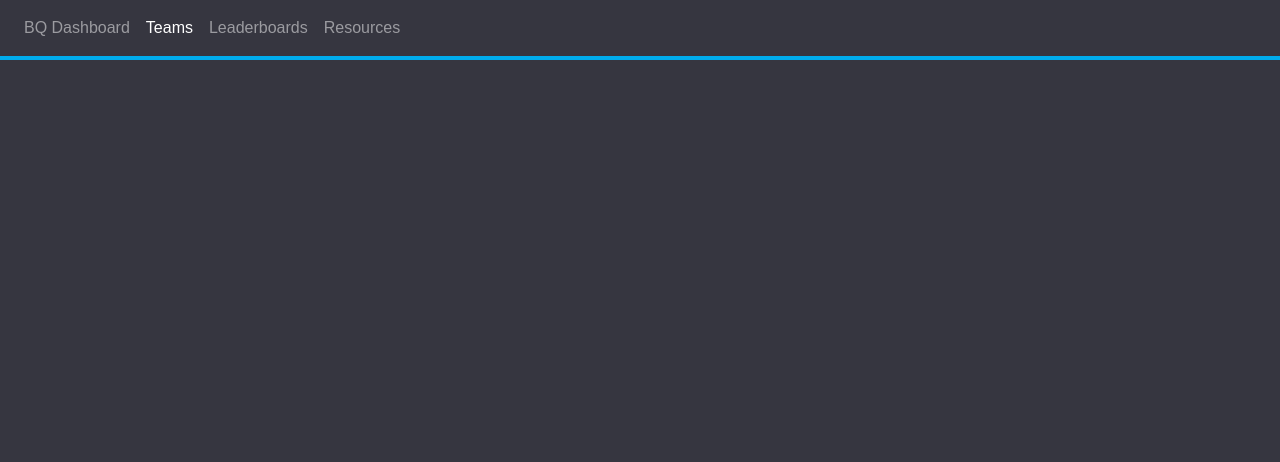
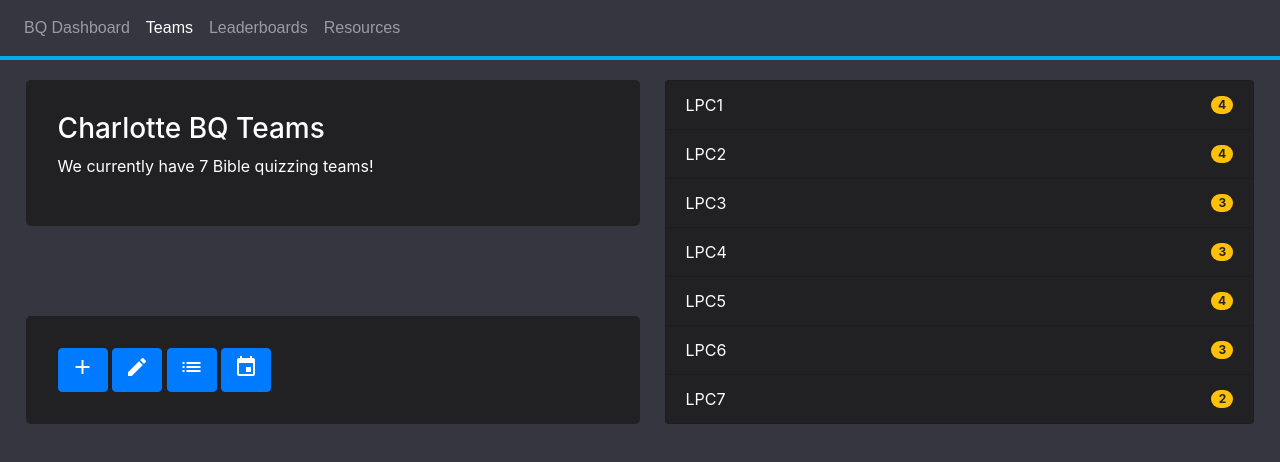
Before and after one commit to yobany10/bq-dashboard, a plain HTML site: page pages/teams.html in a window 1280 px wide. Drawn offline with nearby package versions, Linux system fonts and the light colour scheme; files whose address does not match are found by name; a web font is replaced by a local one.

Commit message:
Updated layout for teams page.

```diff
--- a/assets/css/main.css
+++ b/assets/css/main.css
@@ -7,17 +7,55 @@ body {
   }
 
   .landingItem1 {
-    grid-area: "welcome";
+    grid-area: welcome;
+  }
+
+  .landingItem2 {
+    grid-area: addQuizzer;
   }
 
   .landingContainer {
     display: grid;
-      grid-template-columns: 50% 50%;
-      grid-template-rows: auto;
-      grid-template-areas:
-      "welcome teamsPreview";
+    grid-template-columns: 25% 25% 2% 48%;
+    grid-template-rows: auto;
+    grid-template-areas:
+    "welcome welcome . addQuizzer";
     margin: 80px 2% 0 2%;
     color: white;
+  }
+
+  .teamsItem1 {
+    grid-area: teamsHeader;
+    background-color: #212124 !important;
+    padding: 2rem;
+    border-radius: 5px;
+  }
+
+  .teamsItem2 {
+    grid-area: teamsList;
+  }
+
+  .teamsItem3 {
+    grid-area: teamsOptionList;
+    background-color: #212124 !important;
+    padding: 2rem;
+    border-radius: 5px;
+  }
+
+  .teamsContainer {
+    display: grid;
+    grid-template-columns: 25% 25% 2% 48%;
+    grid-template-rows: auto;
+    grid-template-areas:
+    "teamsHeader teamsHeader . teamsList"
+    ". . . teamsList"
+    "teamsOptionList teamsOptionList . teamsList";
+    margin: 80px 2% 0 2%;
+    color: white;
+  }
+
+  .teamsList li {
+    background-color: #212124 !important;
   }
 
   .navbar {
--- a/pages/teams.html
+++ b/pages/teams.html
@@ -45,11 +45,51 @@
           </nav>
 
     <!-- Landing div -->
-        <div class="landingDiv">
-          <div class="landingTextContainer">
-            <h1>Teams</h1>
+        <div class="teamsContainer">
 
-          </div>
+            <div class="teamsItem1">
+              <h3>Charlotte BQ Teams</h3>
+              <p>We currently have 7 Bible quizzing teams!</p>
+            </div>
+
+            <div class="teamsItem3">
+              <a href="#" class="btn btn-primary"><i class="material-icons" title="add a team">add</i></a>
+              <a href="#" class="btn btn-primary"><i class="material-icons" title="edit a team">edit</i></a>
+              <a href="#" class="btn btn-primary"><i class="material-icons" title="stats">list</i></a>
+              <a href="https://docs.google.com/spreadsheets/d/1vNrcuAofi4VjVhOiac4h1XJb3lWoD1QwrRIBW5fFTl0" class="btn btn-primary" target="_blank"><i class="material-icons" title="upcoming tournaments">event</i></a>
+            </div>
+
+            <ul class="list-group teamsList teamsItem2">
+              <li class="list-group-item d-flex justify-content-between align-items-center">
+                LPC1
+                <span class="badge badge-warning badge-pill" title="number of quizzers">4</span>
+              </li>
+              <li class="list-group-item d-flex justify-content-between align-items-center">
+                LPC2
+                <span class="badge badge-warning badge-pill" title="number of quizzers">4</span>
+              </li>
+              <li class="list-group-item d-flex justify-content-between align-items-center">
+                LPC3
+                <span class="badge badge-warning badge-pill" title="number of quizzers">3</span>
+              </li>
+              <li class="list-group-item d-flex justify-content-between align-items-center">
+                LPC4
+                <span class="badge badge-warning badge-pill" title="number of quizzers">3</span>
+              </li>
+              <li class="list-group-item d-flex justify-content-between align-items-center">
+                LPC5
+                <span class="badge badge-warning badge-pill" title="number of quizzers">4</span>
+              </li>
+              <li class="list-group-item d-flex justify-content-between align-items-center">
+                LPC6
+                <span class="badge badge-warning badge-pill" title="number of quizzers">3</span>
+              </li>
+              <li class="list-group-item d-flex justify-content-between align-items-center">
+                LPC7
+                <span class="badge badge-warning badge-pill" title="number of quizzers">2</span>
+              </li>
+            </ul>
+
         </div>
 
 
```
Also changed, not shown: index.html (+8 -2 lines), assets/js/main.js (line endings or trailing spaces).
